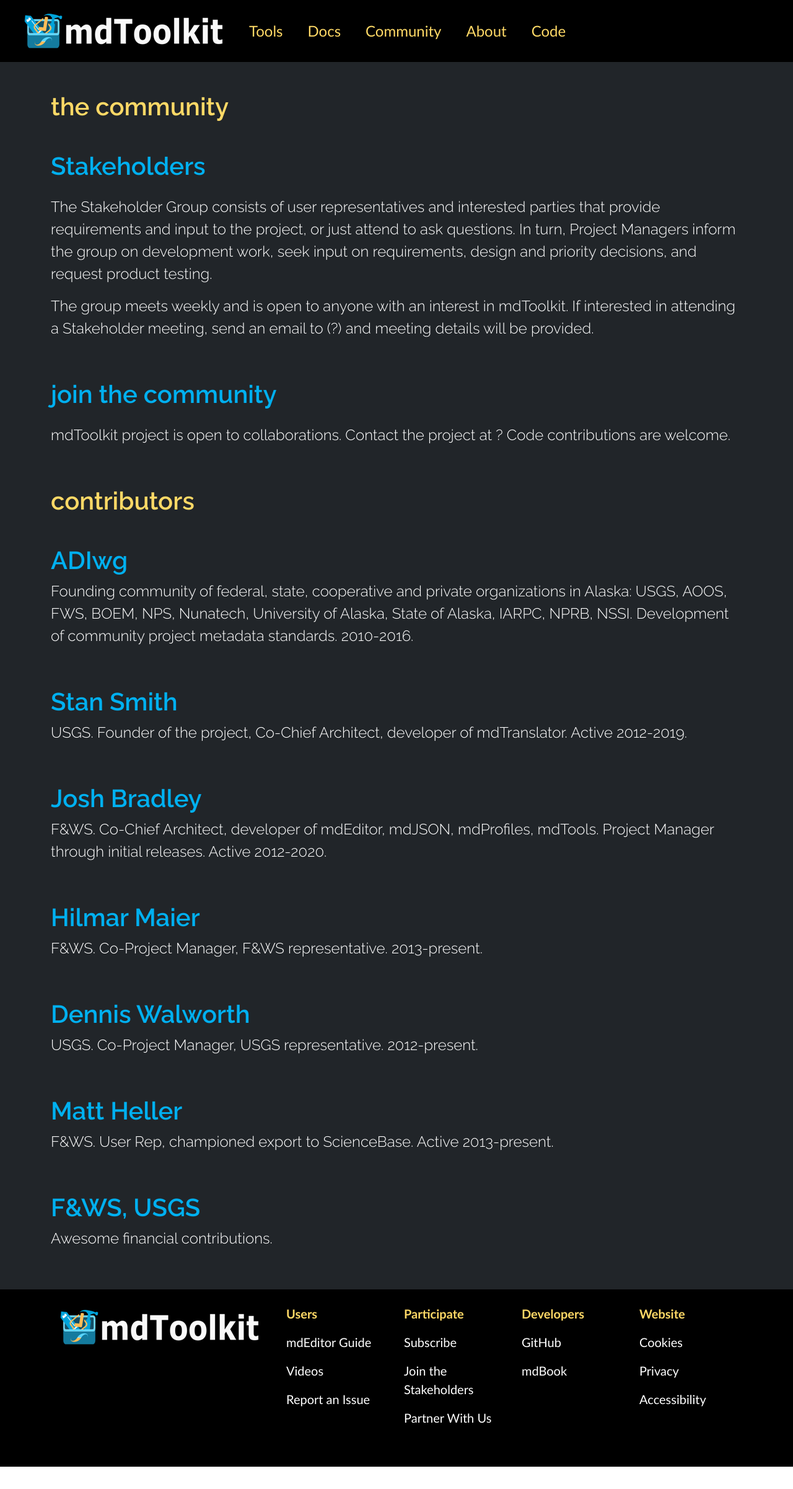
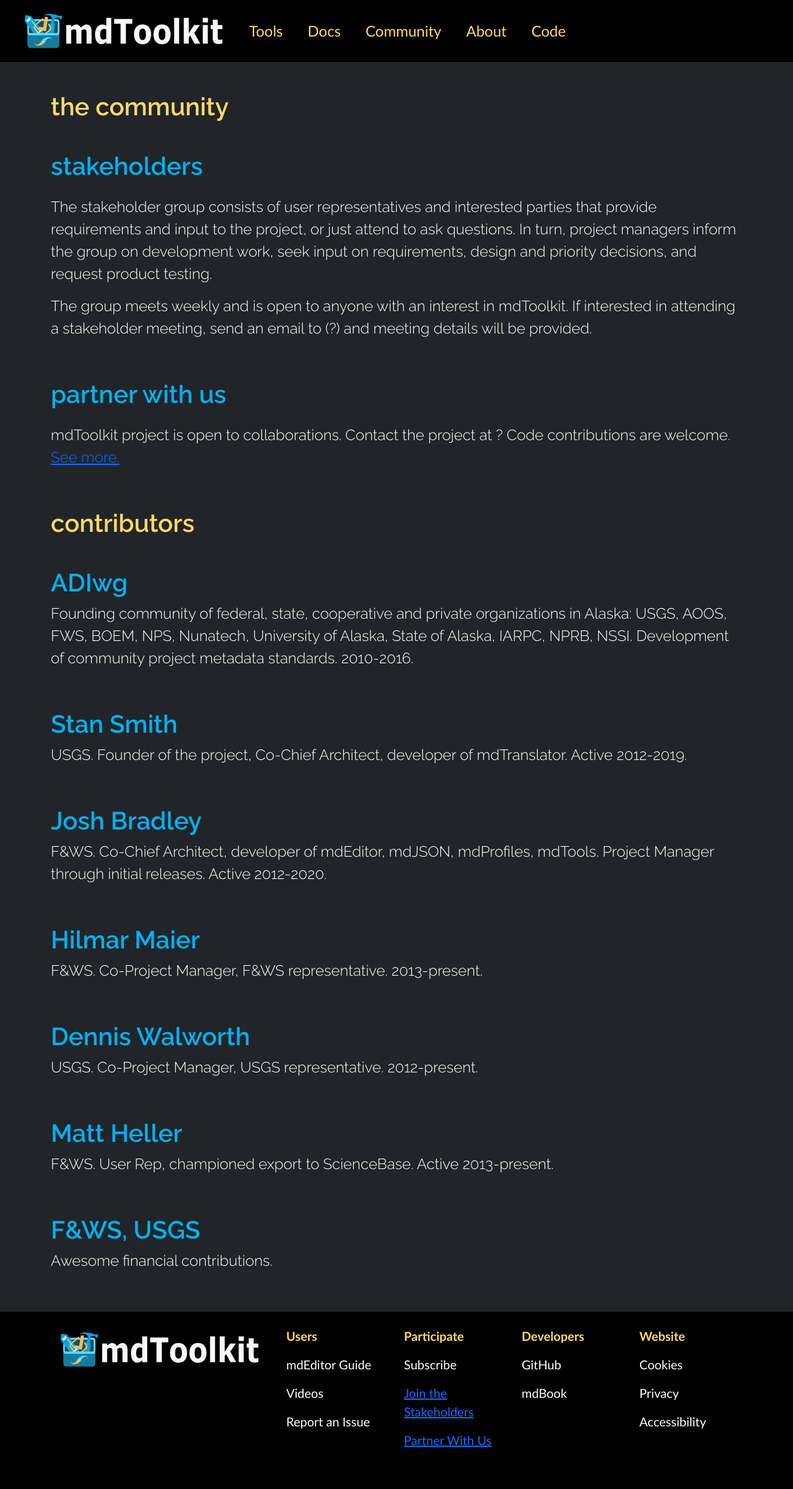
Before and after one commit to adiwg/mdToolkit-web, a Jekyll site: the page built from community.html, in a window 1280 px wide. Shown: the whole page at 62% size. Built offline with Jekyll 4.4.1, drawn with Linux system fonts in a browser that asks for light colours; before the commit the page ends 2366 px from its top, so only the background shows below that.

```diff
--- a/_includes/footer.html
+++ b/_includes/footer.html
@@ -13,8 +13,8 @@
       <div class="col-sm d-flex flex-column fs-5">
         <p class="fw-bold footer-title">Participate</p>
         <p>Subscribe</p>
-        <p>Join the Stakeholders</p>
-        <p>Partner With Us</p>
+        <p><a href="community">Join the Stakeholders</a></p>
+        <p><a href="community/#partners">Partner With Us</a></p>
       </div>
       <div class="col-sm d-flex flex-column fs-5">
         <p class="fw-bold footer-title">Developers</p>
--- a/_sass/main.scss
+++ b/_sass/main.scss
@@ -14,6 +14,10 @@ body {
   border-radius: 5%;
   max-height: 612px;
   max-width: 612px;
+}
+
+.box {
+  border-radius: 25px;
 }
 
 .nav-link {
--- a/about.html
+++ b/about.html
@@ -20,7 +20,7 @@ title: About
         </p>
       </div>
     </div>
-    <h1 class="mt-5 fw-bold" style="color: #00b0f0;">USGS and F&WS Collaboration</h1>
+    <h1 id="partners" class="mt-5 fw-bold" style="color: #00b0f0;">USGS and F&WS Collaboration</h1>
     <div class="row my-4 gap-5">
       <div class="col">
         <p class="fs-4 text-white">
--- a/community.html
+++ b/community.html
@@ -5,28 +5,28 @@ title: Community
 <div class="bg-dark">
   <div class="container py-5">
     <h1 style="color: #ffd966;" class="mb-5 fw-bold">the community</h1>
-    <h1 style="color: #00b0f0;" class="fw-bold">Stakeholders</h1>
+    <h1 style="color: #00b0f0;" class="fw-bold">stakeholders</h1>
     <div class="row my-4 gap-5">
       <div class="col">
         <p class="fs-4 text-white">
-          The Stakeholder Group consists of user representatives and interested parties that
+          The stakeholder group consists of user representatives and interested parties that
           provide requirements and input to the project, or just attend to ask questions. In
-          turn, Project Managers inform the group on development work, seek input on
+          turn, project managers inform the group on development work, seek input on
           requirements, design and priority decisions, and request product testing.
         </p>
         <p class="fs-4 text-white">
           The group meets weekly and is open to anyone with an interest in mdToolkit. If
-          interested in attending a Stakeholder meeting, send an email to (?) and meeting
+          interested in attending a stakeholder meeting, send an email to (?) and meeting
           details will be provided.
         </p>
       </div>
     </div>
-    <h1 class="mt-5 fw-bold" style="color: #00b0f0;">join the community</h1>
+    <h1 id="partners" class="mt-5 fw-bold" style="color: #00b0f0;">partner with us</h1>
     <div class="row my-4 gap-5">
       <div class="col">
         <p class="fs-4 text-white">
           mdToolkit project is open to collaborations. Contact the project at ? Code
-          contributions are welcome.
+          contributions are welcome. <a href="about/#partners">See more.</a>
         </p>
       </div>
     </div>
```
Also changed, not shown: index.html (+10 -7 lines), 8 other files.
